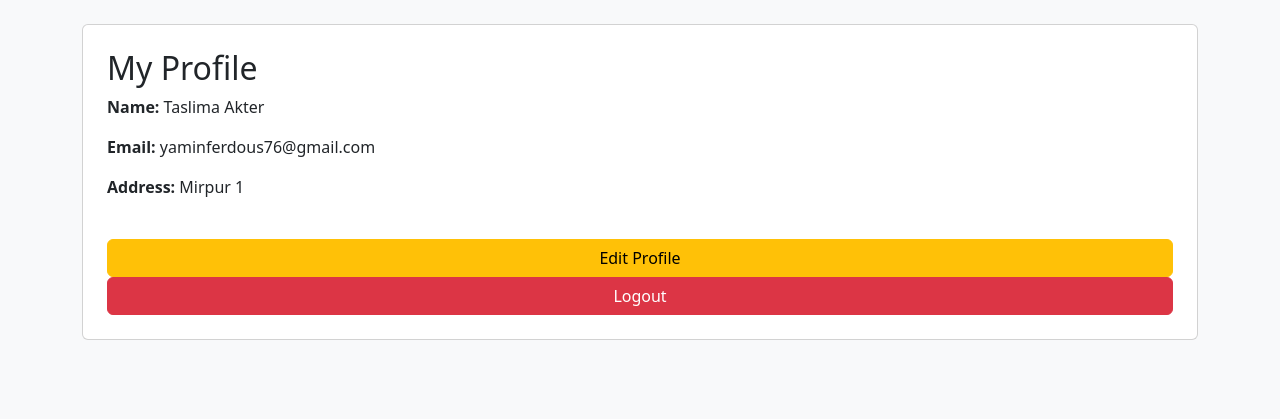
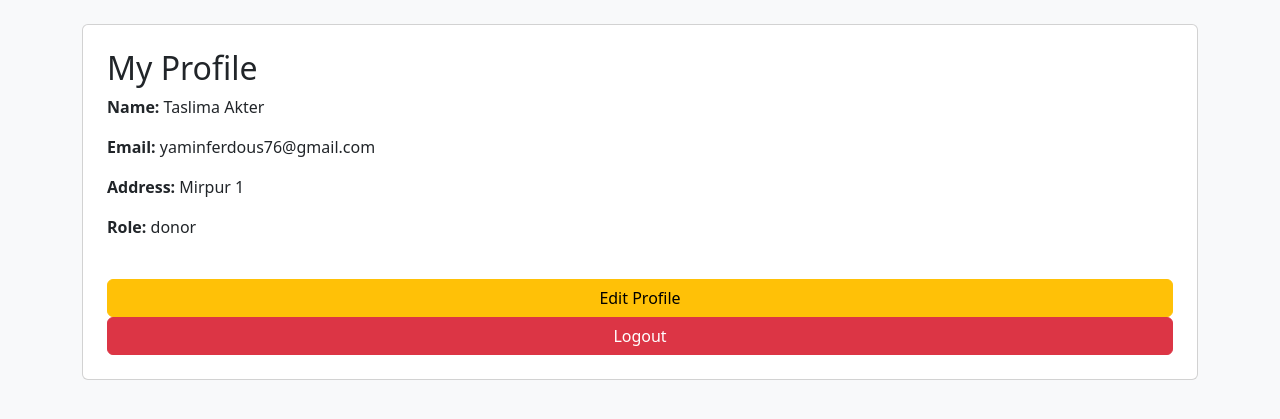
Before and after one commit to FALCON1141/FoodShare, a Flask app: template templates/profile.html in a window 1280 px wide. Shown: the part 56-475 px from the top of the page. Run offline with Flask 3, Linux system fonts and the light colour scheme; the template is opened without the code that fills it: values that come from a table or form of the project are taken from there, others are empty.

Commit message:
Add user role display to profile template

```diff
--- a/templates/profile.html
+++ b/templates/profile.html
@@ -1,5 +1,4 @@
 {% extends "base.html" %}
-
 {% block content %}
 
 <div class="card p-4">
@@ -9,13 +8,14 @@
 <p><b>Name:</b> {{ user.name }}</p>
 <p><b>Email:</b> {{ user.email }}</p>
 <p><b>Address:</b> {{ user.address }}</p>
+<p><b>Role:</b> {{ user.role }}</p>
 
 <br>
 
 <a class="btn btn-warning" href="/edit_profile">Edit Profile</a>
-
 <a class="btn btn-danger" href="/logout">Logout</a>
 
 </div>
 
+
 {% endblock %}
```
